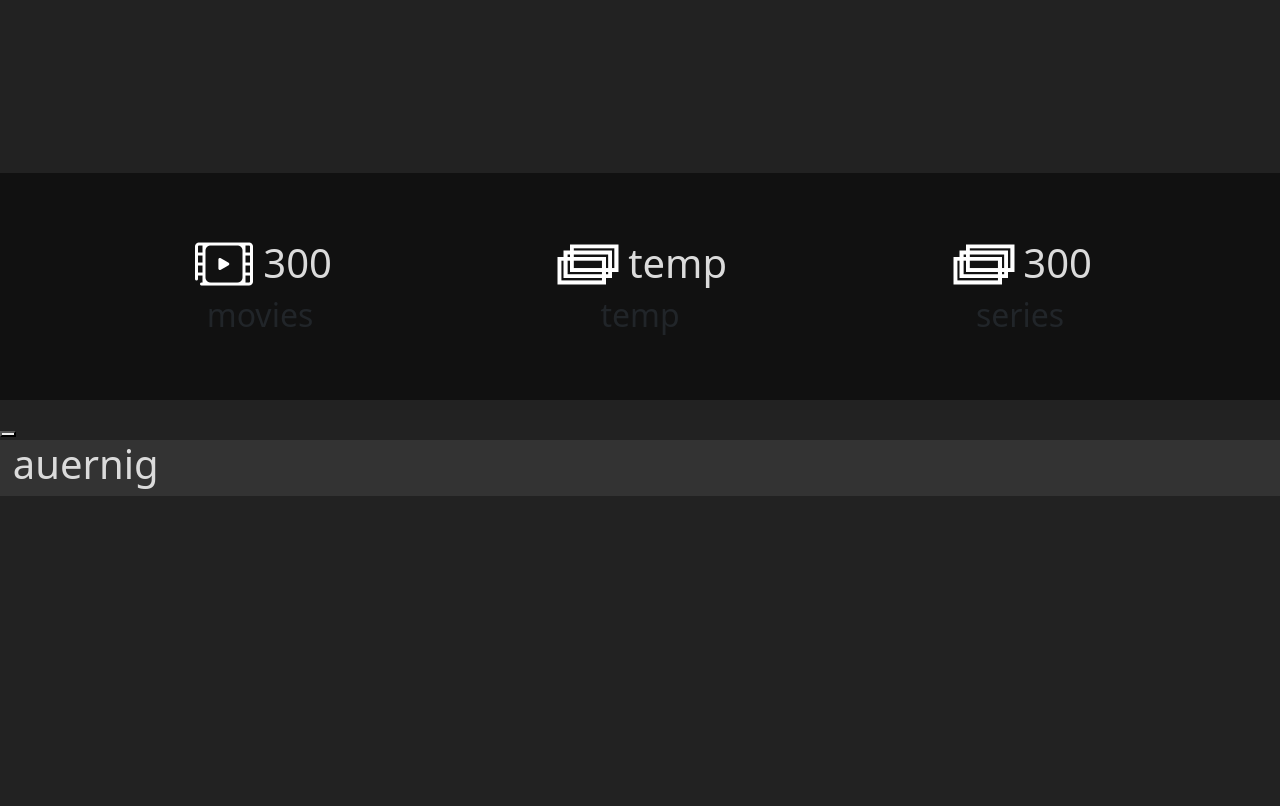
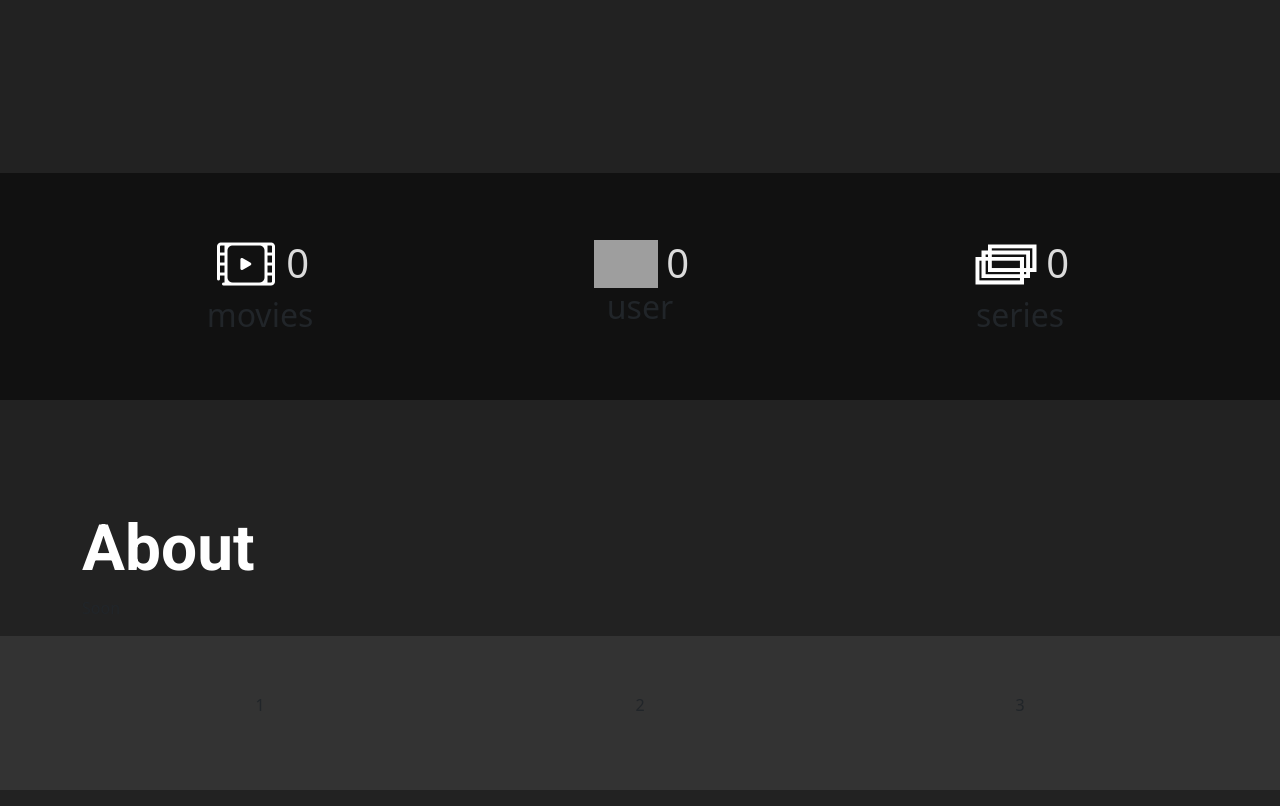
Before and after one commit to Netflix-Database/Netdb, a PHP site: page / in a window 1280 px wide. Shown: the part 643-1449 px from the top of the page. Before the commit the page ends 1139 px from the top, so only its background shows below. Run offline with PHP 8.4, Linux system fonts and the light colour scheme; grey boxes are pictures that could not be loaded.

Commit message:
Add files via upload

```diff
--- a/Nedtb.ga/Nedtb.ga/Home/app.js
+++ b/Nedtb.ga/Nedtb.ga/Home/app.js
@@ -7,6 +7,10 @@ let webLink;
 var space;
 
 window.onload = function () {
+  var obj = JSON.parse(sendGetRequest("/api/v1/info/"));
+  document.getElementById("movies").innerHTML = obj.movies;
+  document.getElementById("users").innerHTML = obj.users;
+  document.getElementById("series").innerHTML = obj.series;
     init();
 }
 
--- a/Nedtb.ga/Nedtb.ga/Home/index.html
+++ b/Nedtb.ga/Nedtb.ga/Home/index.html
@@ -15,7 +15,7 @@
     <li><a href="news">News</a></li>
     <li><a href="Discord Bot">Discord Bot</a></li>
     <li><a href="docs">Docs</a></li>
-    <li style="float:right"><a href="#login">Login</a></li>
+    <li style="float:right"><a href="login">Login</a></li>
     </ul>
 <div id="app">
 <div class="container">
@@ -29,8 +29,6 @@
                  <button id="search" click="MyButton()" type="button" class="btn btn-link text-primary"><img src="ressources/search_icon.png" width="24"><a href="#"></a></button>
               </div>
             </div>
-            <div id="auernighhh">
-            </div>
             <div class="autocom-box">
           <!-- here list are inserted from javascript -->
         </div>
@@ -43,27 +41,41 @@
   <div class="row row-cols-1 row-cols-md-3 mb-3 text-center">
     <div class="col">
       <img src="ressources/movies.png" alt="movies" width="64">
-<h1>300</h1>
+<h1 id="movies">0</h1>
 <h2>movies</h2>
     </div>
     <div class="col">
-      <img src="ressources/series.png" alt="" width="64">
-<h1>temp</h1>
-<h2>temp</h2>
+      <img src="ressources/user.png" alt="" width="64">
+<h1 id="users">0</h1>
+<h2>user</h2>
     </div>
     <div class="col">
       <img src="ressources/series.png" alt="series" width="64">
-<h1>300</h1>
+<h1 id="series">0</h1>
 <h2>series</h2>
     </div>
   </div>
+  </div>
+</div>
+<div class="container about">
+<h1>About</h1>
+<p>Soon</p>
 </div>
 </div>
-
-<button type="button" name="button" onclick="MyButton()"></button>
 </div>
 <footer>
-  <h1 id="auernig">auernig</h1>
+  <div class="container">
+    <div class="row row-cols-1 row-cols-md-3 mb-3 text-center">
+  <div class="col">
+<p>1</p>
+  </div>
+  <div class="col">
+<p>2</p>
+  </div>
+  <div class="col">
+<p>3</p>
+  </div>
+  </div>
 </footer>
   </body>
 </html>
--- a/Nedtb.ga/Nedtb.ga/Home/style.css
+++ b/Nedtb.ga/Nedtb.ga/Home/style.css
@@ -12,6 +12,7 @@ body {
         background-color: #333;
 
         position: fixed;
+        z-index: 99;
         top: 0;
         left: 0;
         width: 100%;
@@ -65,6 +66,8 @@ li img {
   font-family: Gill Sans, sans-serif  ;
 }
 .searchbar {
+  display: block;
+  position: relative;
   margin: auto;
   width: 50%;
   text-align: center;
@@ -117,7 +120,7 @@ footer {
   background-color: #333;
 }
 
-h1 {
+.col h1 {
 display:inline-block;
 position: relative;
 top: 8%;
@@ -127,7 +130,7 @@ margin-left: auto;
 margin-right: auto;
 }
 
-h1:after {
+.col h1:after {
   background: none repeat scroll 0 0 transparent;
   bottom: 0;
   content: "";
@@ -140,14 +143,22 @@ h1:after {
   width: 0;
 }
 
-h1:hover:after {
+.col h1:hover:after {
   width: 100%;
   left: 0;
 }
 
-h1:hover {
+.col h1:hover {
 transform: translate(0px, -3px);
 transition: transform 300ms ease-in-out;
+}
+
+.about h1 {
+  margin-top: 10%;
+  color: white;
+  font-size: 400%;
+  font-family: 'Roboto';
+  font-weight: bold;
 }
 
 .roundcorners {
```
